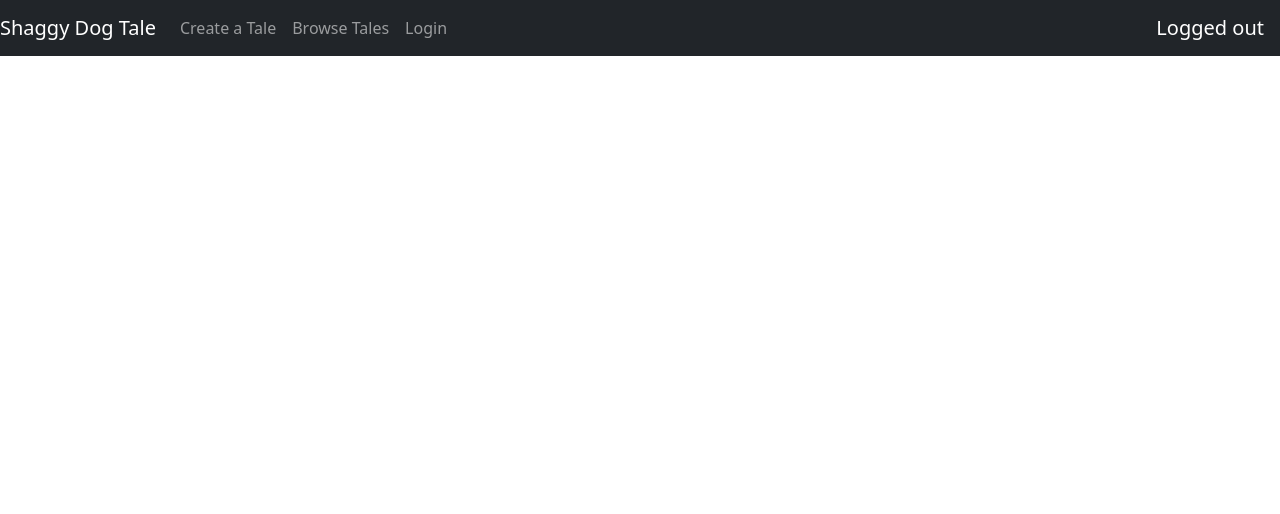
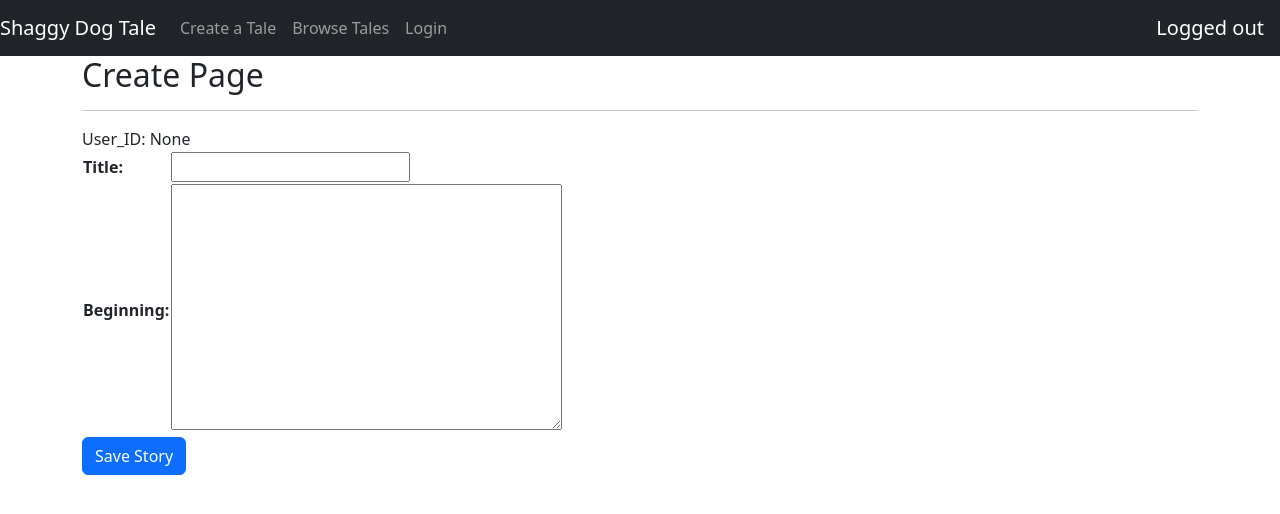
Before and after one commit to jonathanramanujam/ShaggyDogTale, a Django app: page /shaggydogtale/create in a window 1280 px wide. Shown: the top 514 px of the page. Run offline with Django 3.2, Linux system fonts and the light colour scheme.

Commit message:
Contributions Added!

```diff
--- a/sdt_site/shaggydogtale/admin.py
+++ b/sdt_site/shaggydogtale/admin.py
@@ -1,5 +1,6 @@
 from django.contrib import admin
-from .models import Story
+from .models import Story, Contribution
 
 # Register your models here.
 admin.site.register(Story)
+admin.site.register(Contribution)
--- /dev/null
+++ b/sdt_site/shaggydogtale/forms.py
@@ -0,0 +1,17 @@
+from django import forms
+from .models import Story
+
+class BeginningForm(forms.ModelForm):
+    class Meta:
+        model = Story
+        fields = ["title", "beginning"]
+
+class MiddleForm(forms.ModelForm):
+    class Meta:
+        model = Story
+        fields = ["middle"]
+
+class EndForm(forms.ModelForm):
+    class Meta:
+        model = Story
+        fields = ["end"]
--- a/sdt_site/shaggydogtale/models.py
+++ b/sdt_site/shaggydogtale/models.py
@@ -1,4 +1,5 @@
 from django.db import models
+from django.contrib.auth.models import User
 
 # Create your models here.
 class Story(models.Model):
@@ -9,3 +10,11 @@
     beginning = models.TextField(max_length=2000)
     middle = models.TextField(max_length=2000)
     end = models.TextField(max_length=2000)
+
+class Contribution(models.Model):
+    def __str__(self):
+        return f'Story: {self.story} - {self.section}'
+
+    user = models.ForeignKey(User, related_name='contributions', on_delete=models.CASCADE)
+    story = models.ForeignKey(Story, related_name='contributions', on_delete=models.CASCADE)
+    section = models.CharField(max_length=1) # b = beginning, m = middle, e = end
--- a/sdt_site/shaggydogtale/templates/shaggydogtale/create.html
+++ b/sdt_site/shaggydogtale/templates/shaggydogtale/create.html
@@ -1,2 +1,21 @@
 {% extends 'shaggydogtale/base.html' %}
-<h2>Create Page</h2>
+{% block body %}
+<div class="container">
+    <div class="row">
+        <div class="col">
+            <h2>Create Page</h2>
+            <hr>
+            User_ID: {{user.id}}
+            <form method="POST">
+                {% csrf_token %}
+                <table>
+                    {{beginningForm.as_table}}
+                </table>
+                <tr>
+                    <button class="btn btn-primary" type="submit">Save Story</button>
+                </tr>
+            </form>
+        </div>
+    </div>
+</div>
+{% endblock body %}
--- a/sdt_site/shaggydogtale/views.py
+++ b/sdt_site/shaggydogtale/views.py
@@ -1,5 +1,8 @@
-from django.shortcuts import render
-from .models import Story
+from django.shortcuts import render, redirect
+from .models import Story, Contribution
+from .forms import BeginningForm, MiddleForm, EndForm
+from django.contrib import messages
+from django.contrib.auth.models import User
 
 # Create your views here.
 def Browse(request):
@@ -21,4 +24,19 @@
     return render(request, 'shaggydogtale/view.html', context)
 
 def Create(request):
-    return render(request, 'shaggydogtale/create.html')
+    beginningForm = BeginningForm(request.POST or None)
+
+    if beginningForm.is_valid():
+        story_id = beginningForm.save()
+
+        Contribution.objects.create(user=request.user, story=story_id, section='b')
+
+        messages.success(request, f'New story saved')
+        # redirect to users tales
+        return redirect('shaggydogtale:browse')
+
+    context = {
+        'beginningForm': beginningForm
+    }
+
+    return render(request, 'shaggydogtale/create.html', context)
```
Also changed, not shown: sdt_site/db.sqlite3, sdt_site/shaggydogtale/migrations/0002_contribution.py (added), sdt_site/shaggydogtale/migrations/0003_auto_20221117_2335.py (added).
